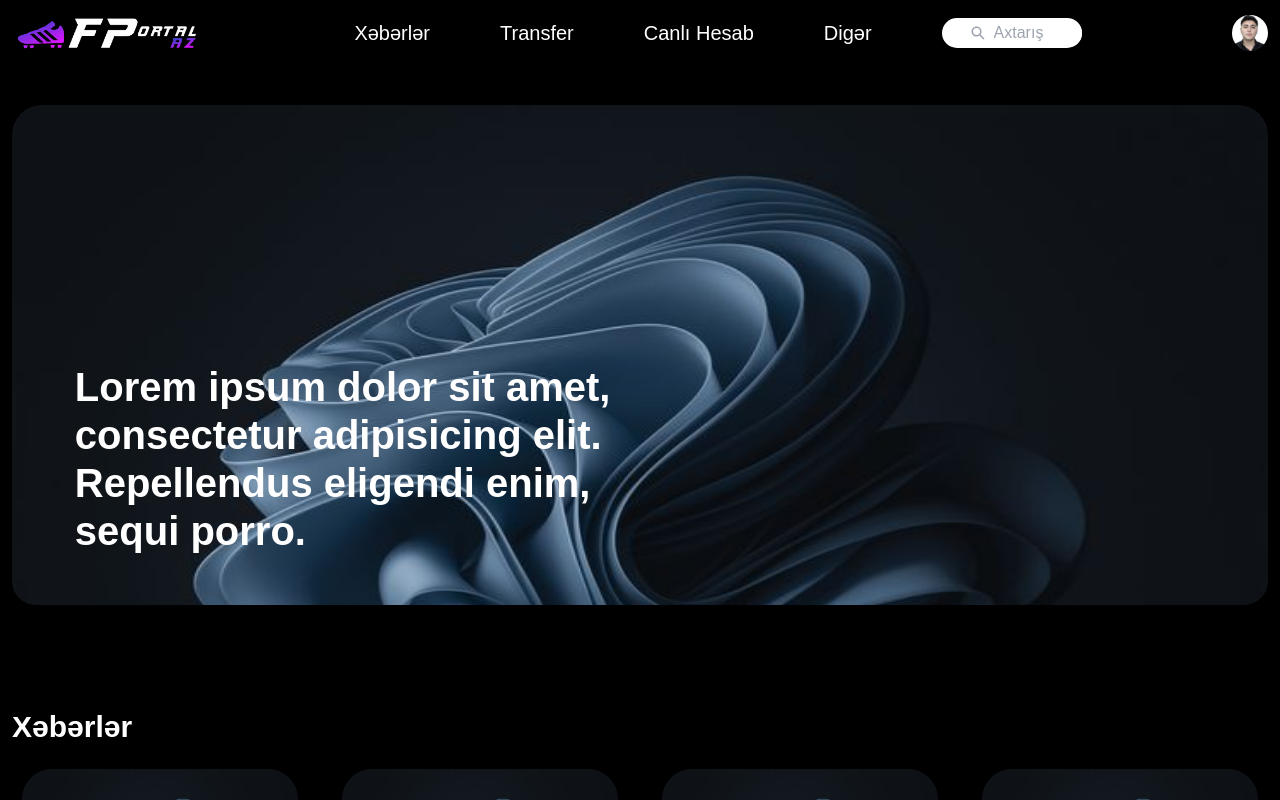
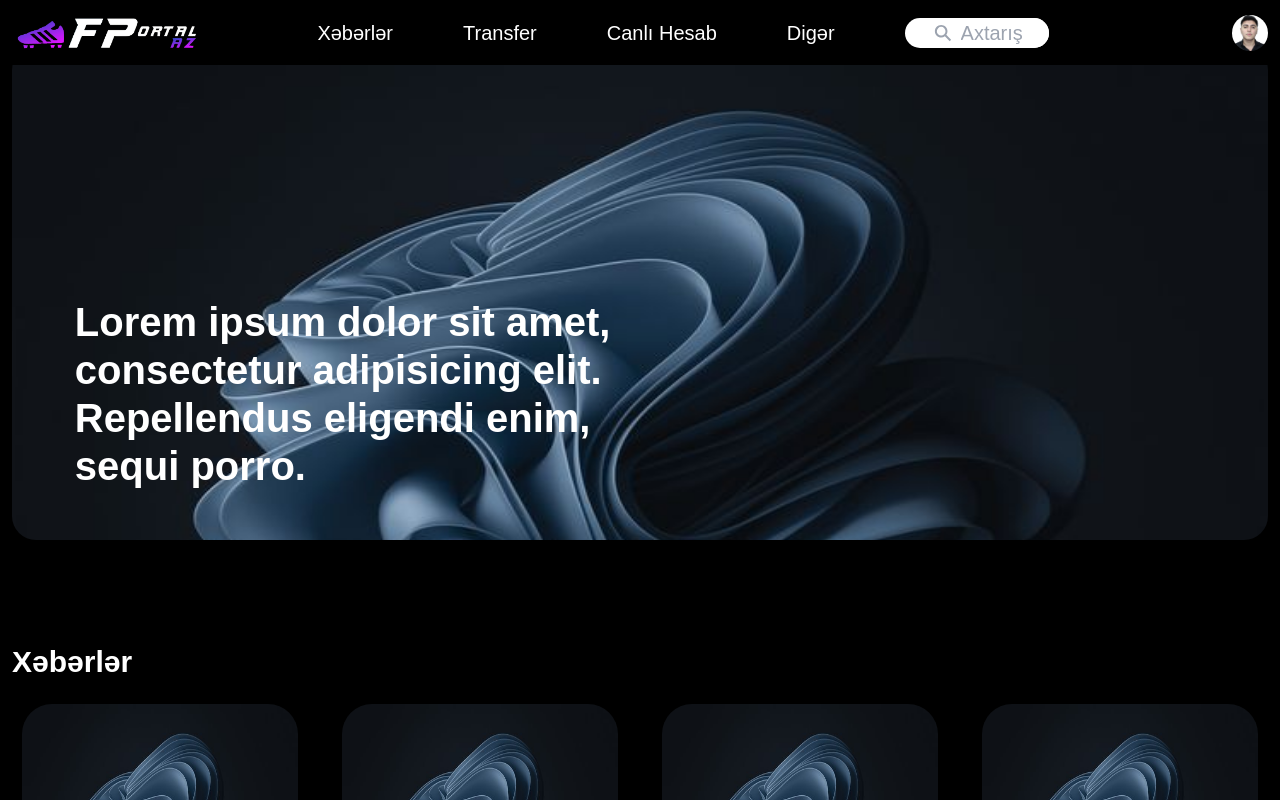
Before and after one commit to NHnew/FP, a React (Vite) app: page /home in a window 1280 px wide. Shown: the top 800 px of the page. Built offline with nearby package versions, Linux system fonts and the light colour scheme.

Commit message:
menuCompleted

```diff
--- a/src/App.jsx
+++ b/src/App.jsx
@@ -17,7 +17,7 @@ const App = () => {
       <Router>
         <Routes>
           <Route path='/login' element={<Login />} />
-          <Route path='/' element={<Navigate replace to='/login' />} />
+          <Route path='/' element={<Navigate to='/login' />} />
           <Route path='/sign-up' element={<SignUp />} />
           <Route path='/home' element={<Home />} />
           <Route path='/news' element={<News />} />
--- a/src/components/Header/Headers.css
+++ b/src/components/Header/Headers.css
@@ -1,9 +1,16 @@
+header {
+    width: 100%;
+    position: fixed;
+    top: 0;
+    z-index: 100;
+}
+
 .logo,
 .profile {
     cursor: pointer;
 }
 
-nav ul li {
+ul li {
     margin-right: 70px;
     font-size: 20px;
     color: #fff;
@@ -26,14 +33,43 @@ nav ul li {
 }
 
 @media screen and (max-width: 1025px) {
-    nav {
-        display: none;
+    ul {
+        width: 100%;
+        min-height: 100vh;
+        background-color: #000;
+        display: flex;
+        flex-direction: column;
+        position: absolute;
+        top: 55px;
+        left: -100%;
+        right: 0;
+        padding: 30px;
+        transition: all 0.5s ease-in-out
     }
+
+    .show {
+        left: 0;
+    }
+
+    .hide {
+        left: -100%;
+    }
+
+    ul li {
+        padding: 15px;
+    }
+
+    .inputBox {
+        order: -1;
+        width: 100%;
+    }
+
 
     .hamburgerMenu {
         display: block;
         color: #fff;
         font-size: 25px;
+        cursor: pointer;
     }
 
 }
--- a/src/components/Header/Headers.jsx
+++ b/src/components/Header/Headers.jsx
@@ -1,28 +1,40 @@
-import React from 'react';
+import React, { useState } from 'react';
 import Logo from '../../assets/fportal.webp';
 import '../Header/Headers.css';
 import { IoSearchSharp } from "react-icons/io5";
 import { Link } from 'react-router-dom';
 import { FiMenu } from "react-icons/fi";
+import { IoMdClose } from "react-icons/io";
+
 
 
 
 
 
 const Headers = () => {
+
+    const [menuIcon, setMenuIcon] = useState(true);
+    const [menuVisible, setMenuVisible] = useState(false);
+
+    const handleMenuClick = () => {
+        setMenuIcon(prevState => !prevState);
+        setMenuVisible(prevState => !prevState);
+    };
+
     return (
         <header className='w-full bg-black py-2'>
             <div className='container mx-auto'>
 
                 <div className="menu flex items-center justify-between">
-                    <FiMenu className='hamburgerMenu' />
+                    <div onClick={handleMenuClick} className='hamburgerMenu'>
+                        {menuIcon ? <FiMenu /> : <IoMdClose />}
+                    </div>
                     <Link to={'/home'}>
                         <div className='logo'>
                             <img className='w-48' src={Logo} alt="" />
                         </div>
                     </Link>
-                    <nav>
-                        <ul className='flex'>
+                    <ul className={`flex ${menuVisible ? 'show' : 'hide'}`}>
                         <Link to={'/news'}>
                             <li>Xəbərlər</li>
                         </Link>
@@ -35,12 +47,13 @@ const Headers = () => {
                         <Link to={'/other'}>
                             <li>Digər</li>
                         </Link>
+                        <li className='inputBox'>
                             <div className='flex items-center bg-white rounded-3xl pl-7 overflow-hidden'>
                                 <IoSearchSharp className='icon' />
                                 <input className='w-24 pl-2' type="text" placeholder='Axtarış' />
                             </div>
+                        </li>
                     </ul>
-                    </nav>
                     <div className='profile text-white w-9 h-9 bg-white rounded-full'>
 
                     </div>
```
Lines whose indentation alone changed are shown as unchanged.
